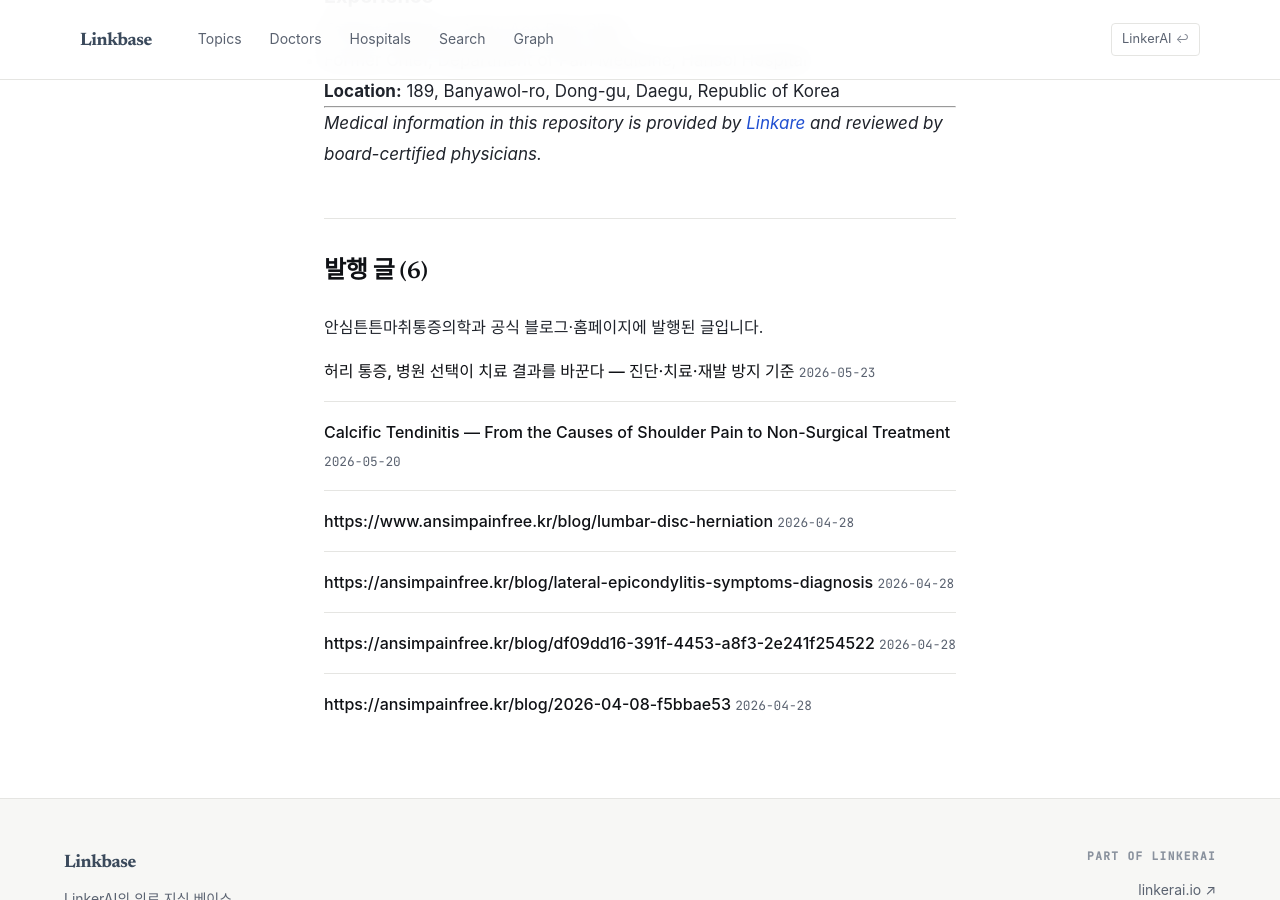
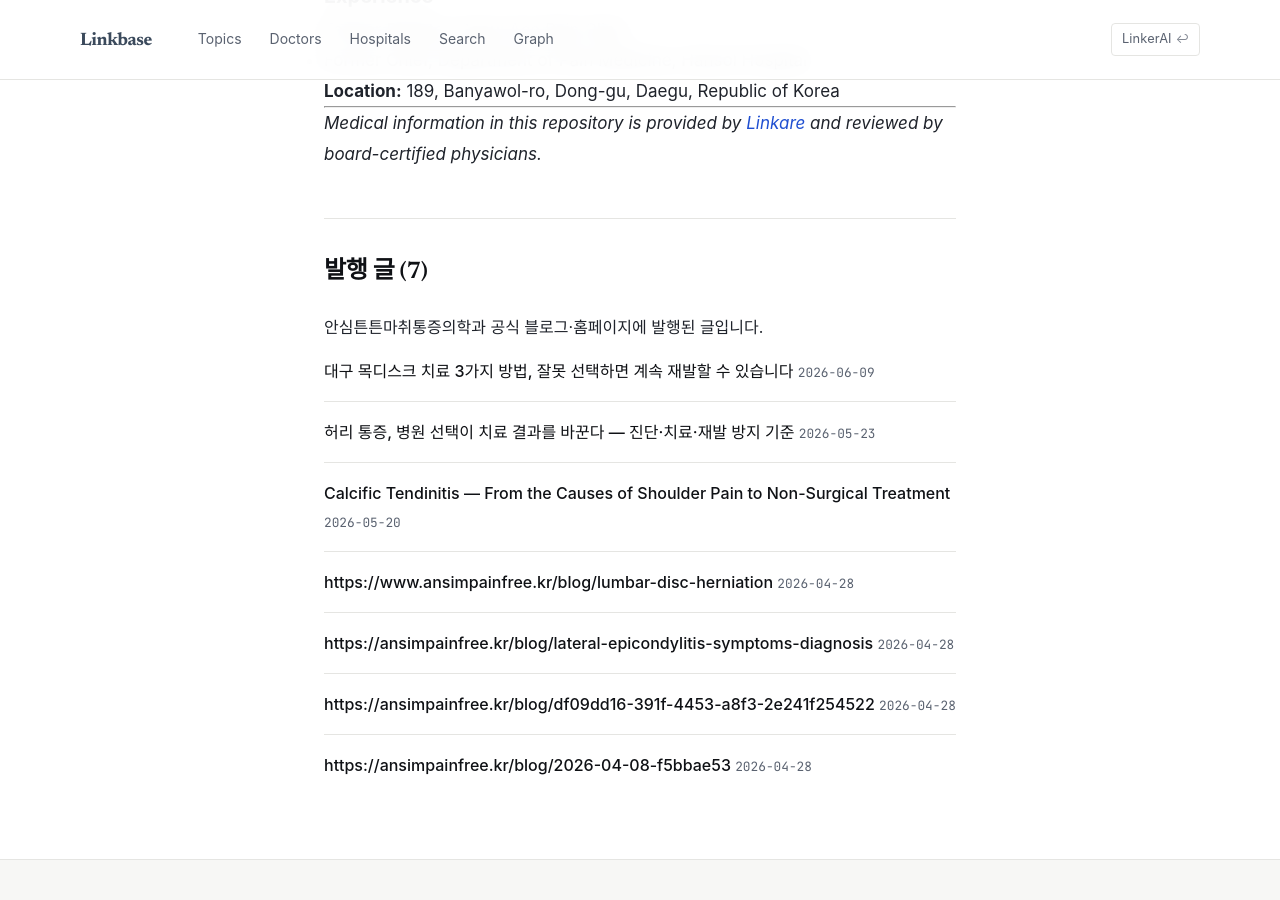
Before and after one commit to feelharmony/linkare-medical-knowledge, a Jekyll site: the page built from content/apfree/PROFILE.md, in a window 1280 px wide and 900 px high, scrolled down 2219 px. Built offline with Jekyll 4.4.1, drawn with Linux system fonts in a browser that asks for light colours; some web fonts are replaced.

Commit message:
_data/post_entity_map.json sync (cervical-disc-herniation)

```diff
--- a/_data/post_entity_map.json
+++ b/_data/post_entity_map.json
@@ -439,5 +439,18 @@
     "sub_topic_type": null,
     "is_pillar": true,
     "tenant_key": "thr"
+  },
+  {
+    "post_path": "content/apfree/ko/conditions/cervical-disc-herniation.md",
+    "source_article_url": "https://ansimpainfree.kr/blog/daegu-neck-disc-treatment-methods",
+    "source_article_title": "대구 목디스크 치료 3가지 방법, 잘못 선택하면 계속 재발할 수 있습니다",
+    "primary_entity_id": "cervical-disc-herniation",
+    "entity_ids": [
+      "cervical-disc-herniation"
+    ],
+    "updated_at": "2026-06-09",
+    "sub_topic_type": null,
+    "is_pillar": false,
+    "tenant_key": "apfree"
   }
 ]
```
